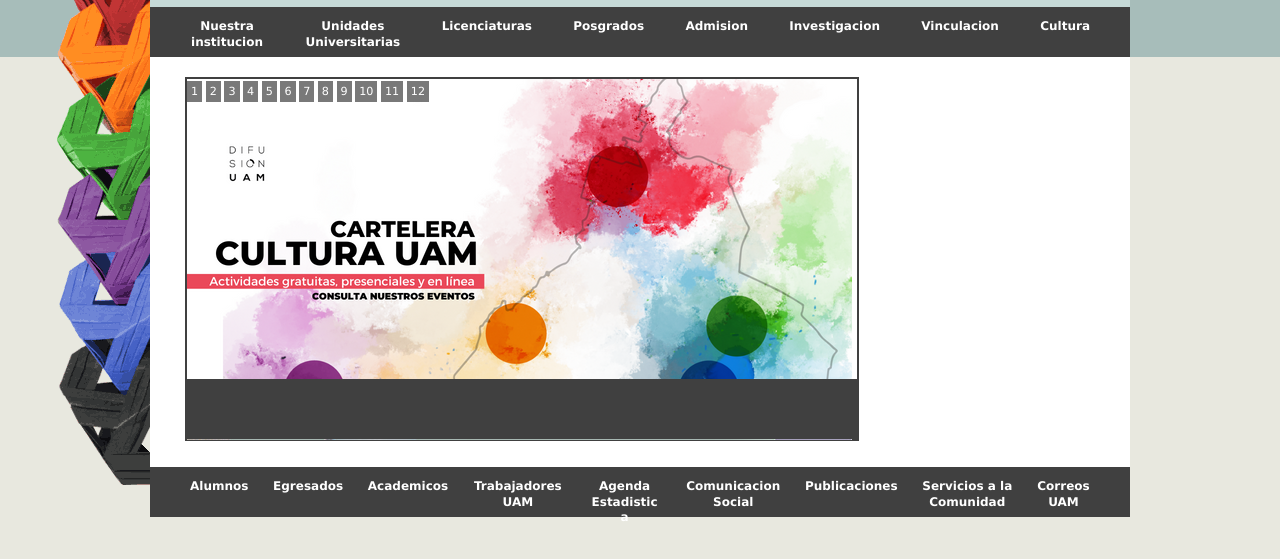
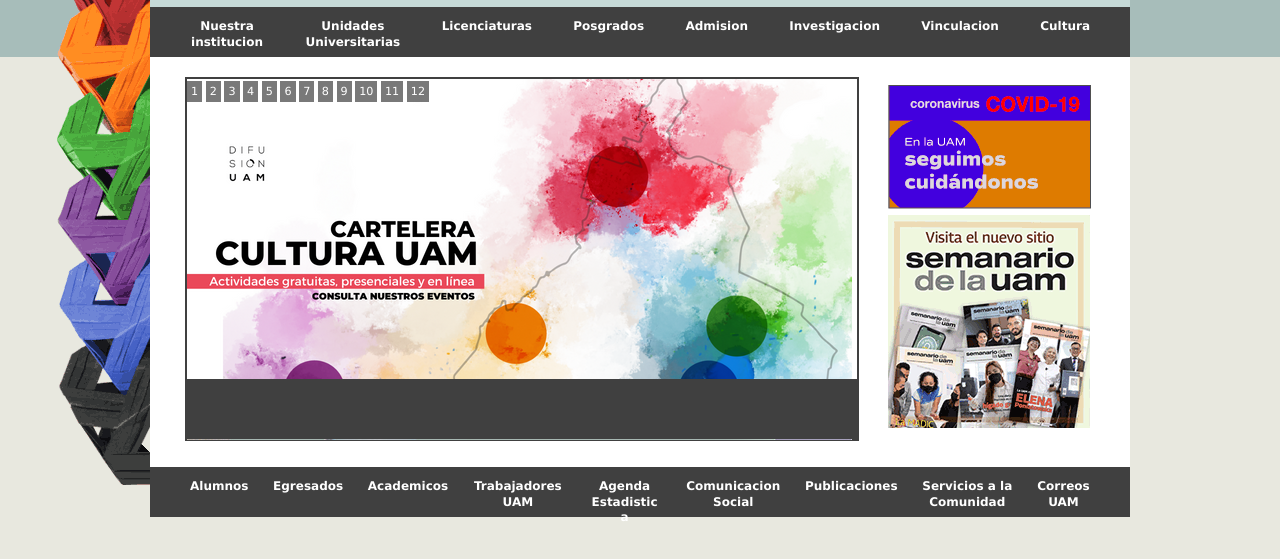
Before and after one commit to rhdedgar23/UAM-LandingPage, a plain HTML site: page index.html in a window 1280 px wide. Shown: the part 93-652 px from the top of the page. Drawn offline with Linux system fonts and the light colour scheme.

Commit message:
Se termino la parte de carrusel-banner.

```diff
--- a/app/scss/_navLinks.scss
+++ b/app/scss/_navLinks.scss
@@ -63,7 +63,7 @@
         }
     }
 
-    .carrusel-e-imagenes{
+    .carrusel-banner{
         position: relative;
         height: 410px;
         //width: 980px;
@@ -96,7 +96,6 @@
                     background-color: #404040;
                     background-color: rgba(64, 64, 64, 0.70);
                     padding: 4px;
-
                 }
             }
 
@@ -118,8 +117,16 @@
                 }
         }
 
-        .imagenes-aside{
-
+        .banner{
+            position: absolute;
+            //width: 670px;
+            height: 360px;
+            left: 720px;
+            top: 20px;
+            box-sizing: content-box;
+            //border-width: 2px;
+            //border-style: solid;
+            //border-color: #404040;
         }
     }
 
--- a/index.html
+++ b/index.html
@@ -63,7 +63,7 @@
                 <a href="/">Cultura</a>
             </div>
 
-            <div class="carrusel-e-imagenes"><!-- Contenedor de carrusel de imagenes-aside -->
+            <div class="carrusel-banner"><!-- Contenedor de carrusel y banner-->
 
                 <div class="carrusel">
 
@@ -114,8 +114,9 @@
                     </div>
                 </div>
 
-                <div class="imagenes-aside">
-
+                <div class="banner">
+                    <!--Imagenes apiladas en aside-->
+                    <img src="/images/banner-uam-semanario-27-06-2022.png" alt="">
                 </div>
 
             </div>
```
Also changed, not shown: app/scss/style.css, images/banner-uam-semanario-27-06-2022.png (added), 1 other file.
